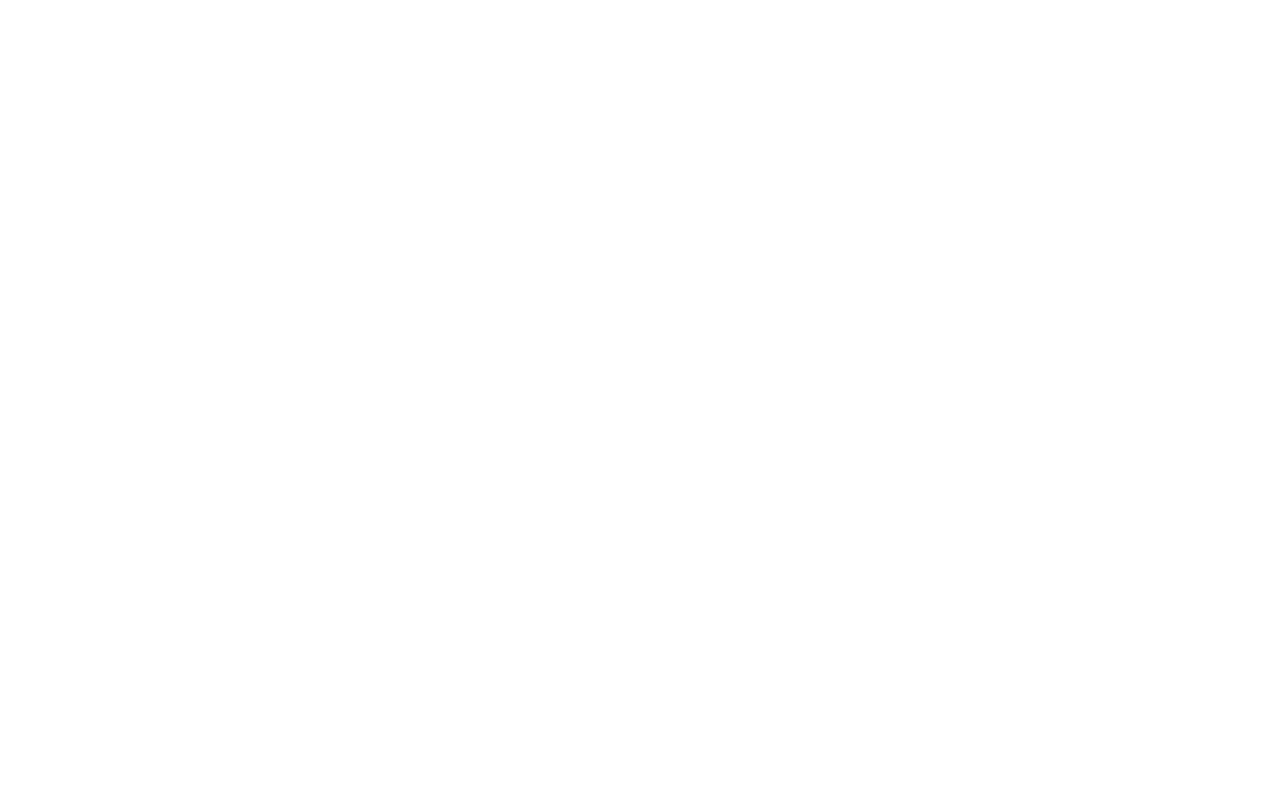
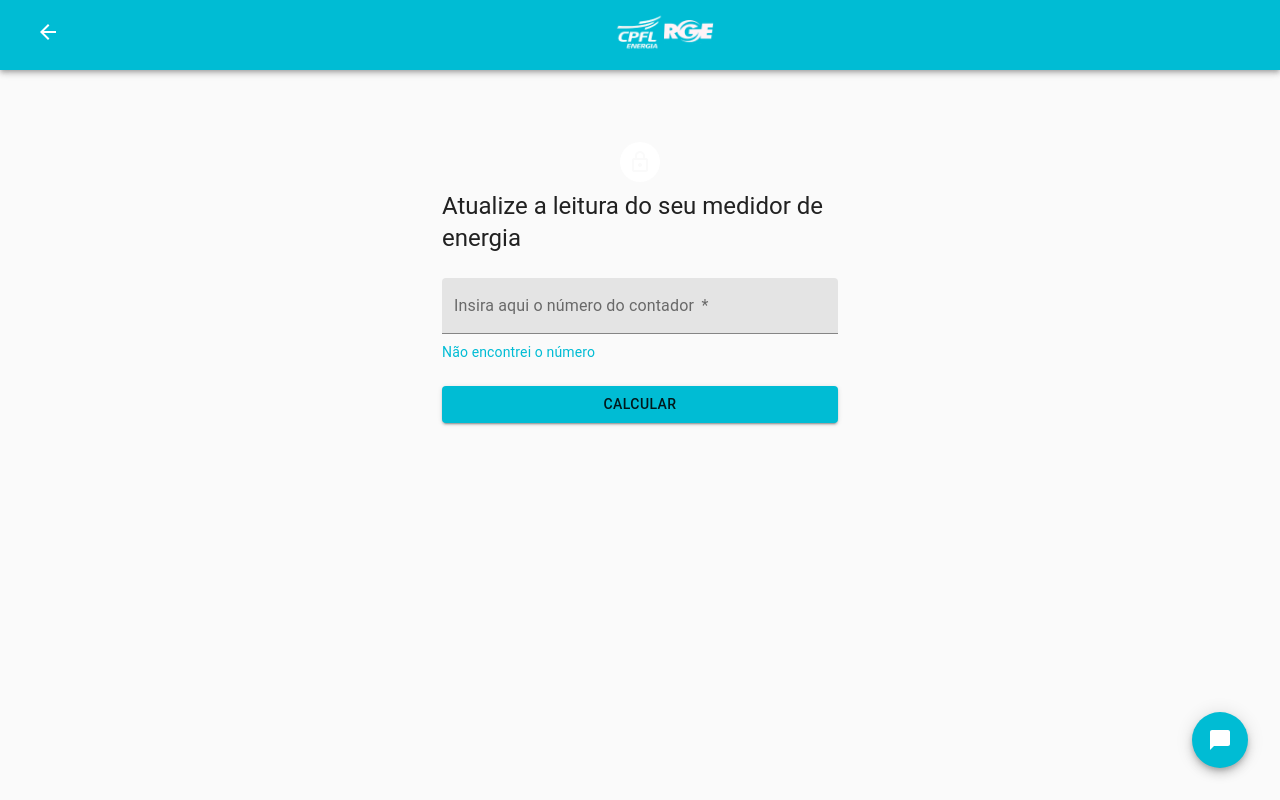
Before and after one commit to BrunoEleodoro/megahack4_front, a React (Create React App) app: page /nova_leitura in a window 1280 px wide. Built offline with nearby package versions, Linux system fonts and the light colour scheme.

Commit message:
nova leitura

```diff
--- a/src/App.js
+++ b/src/App.js
@@ -3,6 +3,7 @@
 import SignIn from "./pages/login/SignIn";
 import Home from "./pages/home/Home";
 import Historico from "./pages/historico/Historico";
+import NovaLeitura from "./pages/nova_leitura/NovaLeitura";
 import { MuiThemeProvider, createMuiTheme } from "@material-ui/core/styles";
 
 const theme = createMuiTheme({
@@ -33,6 +34,9 @@
             <Route path="/historico">
               <Historico />
             </Route>
+            <Route path="/nova_leitura">
+              <NovaLeitura />
+            </Route>
           </Switch>
         </div>
       </Router>
--- a/src/components/CustomFab.js
+++ b/src/components/CustomFab.js
@@ -4,8 +4,8 @@
 const useStyles = makeStyles((theme) => ({
   fab: {
     position: 'absolute',
-    bottom: theme.spacing(2),
-    right: theme.spacing(2),
+    bottom: theme.spacing(4),
+    right: theme.spacing(4),
   },
 }));
 
```
